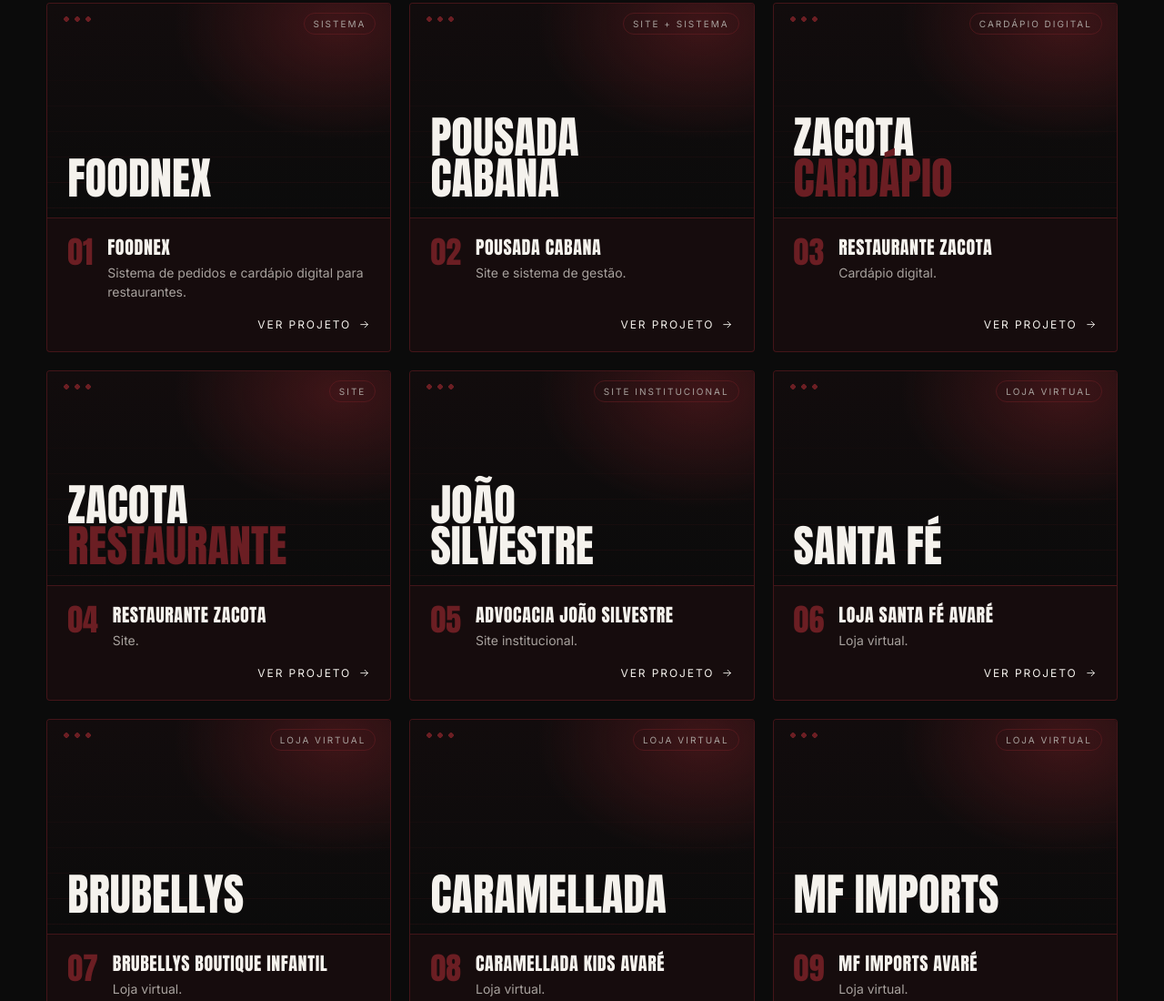
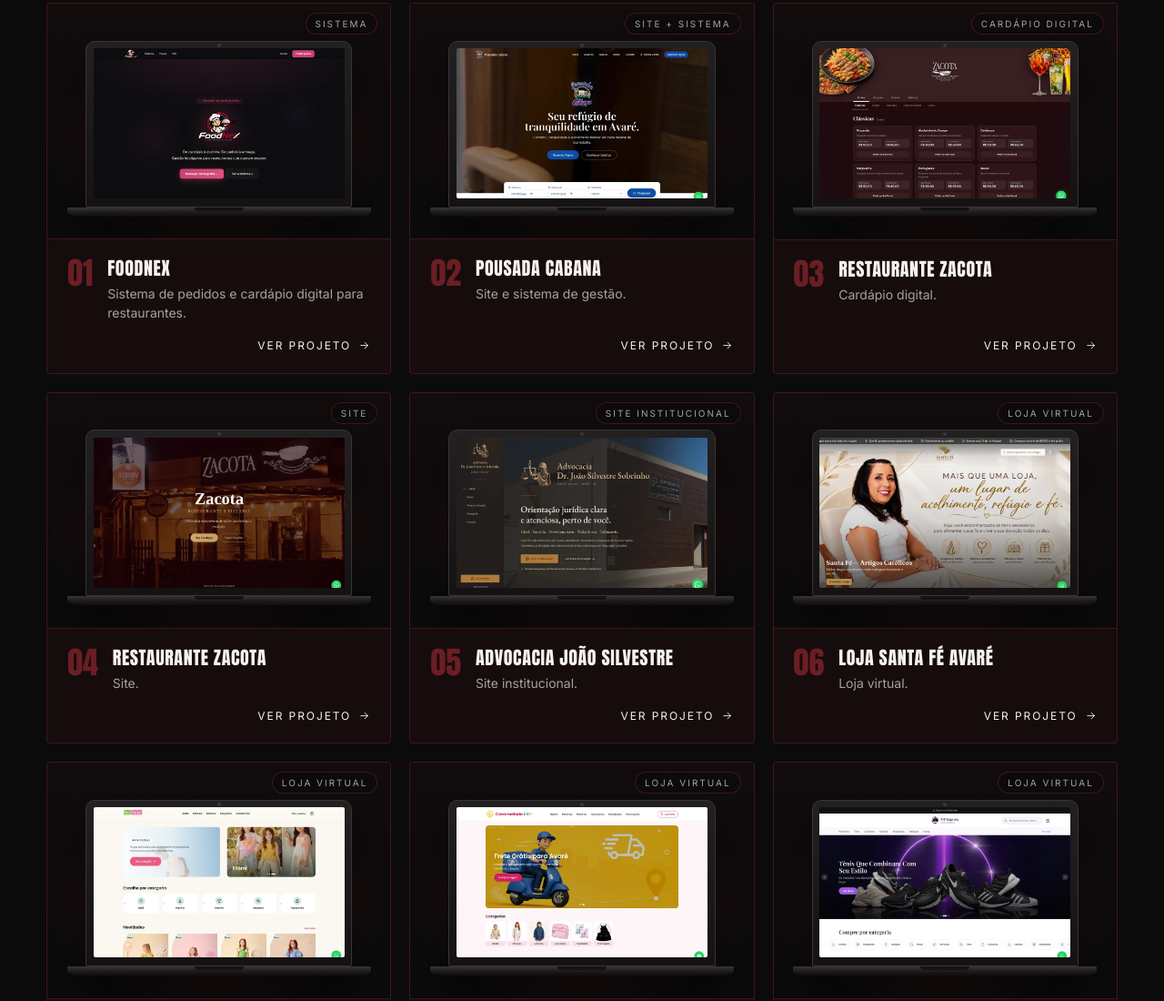
Before and after one commit to eoguilhermeferreira/Meu-Portifolio, a plain HTML site: page index.html in a window 1280 px wide. Shown: the part 1693-2793 px from the top of the page at 91% size. Drawn offline with Linux system fonts and the light colour scheme.

Commit message:
Mostra print real de cada projeto dentro de um notebook
Co-Authored-By: Claude Opus 5.5 <noreply@anthropic.com>
Claude-Session: https://claude.ai/code/session_011vhqJecGZSdnfSJHLURew9

```diff
--- a/index.html
+++ b/index.html
@@ -140,7 +140,7 @@
 
       <div class="projects">
         <a class="project reveal" href="https://foodnex-app.vercel.app" target="_blank" rel="noopener">
-          <div class="preview"><span class="preview-tag">Sistema</span><span class="preview-name">FoodNex</span></div>
+          <div class="preview"><span class="preview-tag">Sistema</span><div class="laptop"><div class="laptop-screen"><img src="/assets/projetos/foodnex.webp" alt="Tela inicial do projeto FoodNex" width="960" height="600" loading="lazy" decoding="async"></div><div class="laptop-base"></div></div></div>
           <div class="project-info">
             <span class="project-n">01</span>
             <div><h3>FoodNex</h3><p>Sistema de pedidos e cardápio digital para restaurantes.</p></div>
@@ -148,7 +148,7 @@
           <span class="project-link">Ver projeto <svg class="ic"><use href="#i-arrow"/></svg></span>
         </a>
         <a class="project reveal" href="https://pousadacabanaavare.com.br" target="_blank" rel="noopener">
-          <div class="preview"><span class="preview-tag">Site + sistema</span><span class="preview-name">Pousada<br>Cabana</span></div>
+          <div class="preview"><span class="preview-tag">Site + sistema</span><div class="laptop"><div class="laptop-screen"><img src="/assets/projetos/pousada.webp" alt="Tela inicial do projeto Pousada Cabana" width="960" height="600" loading="lazy" decoding="async"></div><div class="laptop-base"></div></div></div>
           <div class="project-info">
             <span class="project-n">02</span>
             <div><h3>Pousada Cabana</h3><p>Site e sistema de gestão.</p></div>
@@ -156,7 +156,7 @@
           <span class="project-link">Ver projeto <svg class="ic"><use href="#i-arrow"/></svg></span>
         </a>
         <a class="project reveal" href="https://www.cardapiozacota.com.br" target="_blank" rel="noopener">
-          <div class="preview"><span class="preview-tag">Cardápio digital</span><span class="preview-name">Zacota<br><em>cardápio</em></span></div>
+          <div class="preview"><span class="preview-tag">Cardápio digital</span><div class="laptop"><div class="laptop-screen"><img src="/assets/projetos/zacota-cardapio.webp" alt="Tela inicial do projeto Restaurante Zacota" width="960" height="600" loading="lazy" decoding="async"></div><div class="laptop-base"></div></div></div>
           <div class="project-info">
             <span class="project-n">03</span>
             <div><h3>Restaurante Zacota</h3><p>Cardápio digital.</p></div>
@@ -164,7 +164,7 @@
           <span class="project-link">Ver projeto <svg class="ic"><use href="#i-arrow"/></svg></span>
         </a>
         <a class="project reveal" href="https://www.restaurantezacota.com.br" target="_blank" rel="noopener">
-          <div class="preview"><span class="preview-tag">Site</span><span class="preview-name">Zacota<br><em>restaurante</em></span></div>
+          <div class="preview"><span class="preview-tag">Site</span><div class="laptop"><div class="laptop-screen"><img src="/assets/projetos/zacota-site.webp" alt="Tela inicial do projeto Restaurante Zacota" width="960" height="600" loading="lazy" decoding="async"></div><div class="laptop-base"></div></div></div>
           <div class="project-info">
             <span class="project-n">04</span>
             <div><h3>Restaurante Zacota</h3><p>Site.</p></div>
@@ -172,7 +172,7 @@
           <span class="project-link">Ver projeto <svg class="ic"><use href="#i-arrow"/></svg></span>
         </a>
         <a class="project reveal" href="https://advocacia-joao-silvestre.vercel.app" target="_blank" rel="noopener">
-          <div class="preview"><span class="preview-tag">Site institucional</span><span class="preview-name">João<br>Silvestre</span></div>
+          <div class="preview"><span class="preview-tag">Site institucional</span><div class="laptop"><div class="laptop-screen"><img src="/assets/projetos/advocacia.webp" alt="Tela inicial do projeto Advocacia João Silvestre" width="960" height="600" loading="lazy" decoding="async"></div><div class="laptop-base"></div></div></div>
           <div class="project-info">
             <span class="project-n">05</span>
             <div><h3>Advocacia João Silvestre</h3><p>Site institucional.</p></div>
@@ -180,7 +180,7 @@
           <span class="project-link">Ver projeto <svg class="ic"><use href="#i-arrow"/></svg></span>
         </a>
         <a class="project reveal" href="https://www.lojasantafeavare.com.br" target="_blank" rel="noopener">
-          <div class="preview"><span class="preview-tag">Loja virtual</span><span class="preview-name">Santa Fé</span></div>
+          <div class="preview"><span class="preview-tag">Loja virtual</span><div class="laptop"><div class="laptop-screen"><img src="/assets/projetos/santafe.webp" alt="Tela inicial do projeto Loja Santa Fé Avaré" width="960" height="600" loading="lazy" decoding="async"></div><div class="laptop-base"></div></div></div>
           <div class="project-info">
             <span class="project-n">06</span>
             <div><h3>Loja Santa Fé Avaré</h3><p>Loja virtual.</p></div>
@@ -188,7 +188,7 @@
           <span class="project-link">Ver projeto <svg class="ic"><use href="#i-arrow"/></svg></span>
         </a>
         <a class="project reveal" href="https://www.brubellysboutiqueinfantil.com.br" target="_blank" rel="noopener">
-          <div class="preview"><span class="preview-tag">Loja virtual</span><span class="preview-name">Brubellys</span></div>
+          <div class="preview"><span class="preview-tag">Loja virtual</span><div class="laptop"><div class="laptop-screen"><img src="/assets/projetos/brubellys.webp" alt="Tela inicial do projeto Brubellys Boutique Infantil" width="960" height="600" loading="lazy" decoding="async"></div><div class="laptop-base"></div></div></div>
           <div class="project-info">
             <span class="project-n">07</span>
             <div><h3>Brubellys Boutique Infantil</h3><p>Loja virtual.</p></div>
@@ -196,7 +196,7 @@
           <span class="project-link">Ver projeto <svg class="ic"><use href="#i-arrow"/></svg></span>
         </a>
         <a class="project reveal" href="https://www.caramelladakidsavare.com.br" target="_blank" rel="noopener">
-          <div class="preview"><span class="preview-tag">Loja virtual</span><span class="preview-name">Caramellada</span></div>
+          <div class="preview"><span class="preview-tag">Loja virtual</span><div class="laptop"><div class="laptop-screen"><img src="/assets/projetos/caramellada.webp" alt="Tela inicial do projeto Caramellada Kids Avaré" width="960" height="600" loading="lazy" decoding="async"></div><div class="laptop-base"></div></div></div>
           <div class="project-info">
             <span class="project-n">08</span>
             <div><h3>Caramellada Kids Avaré</h3><p>Loja virtual.</p></div>
@@ -204,7 +204,7 @@
           <span class="project-link">Ver projeto <svg class="ic"><use href="#i-arrow"/></svg></span>
         </a>
         <a class="project reveal" href="https://www.mfimportsavare.com.br" target="_blank" rel="noopener">
-          <div class="preview"><span class="preview-tag">Loja virtual</span><span class="preview-name">MF Imports</span></div>
+          <div class="preview"><span class="preview-tag">Loja virtual</span><div class="laptop"><div class="laptop-screen"><img src="/assets/projetos/mfimports.webp" alt="Tela inicial do projeto MF Imports Avaré" width="960" height="600" loading="lazy" decoding="async"></div><div class="laptop-base"></div></div></div>
           <div class="project-info">
             <span class="project-n">09</span>
             <div><h3>MF Imports Avaré</h3><p>Loja virtual.</p></div>
--- a/styles.css
+++ b/styles.css
@@ -336,46 +336,56 @@ ul, ol { list-style: none; }
 }
 .preview {
   position: relative;
-  aspect-ratio: 16 / 10;
-  display: flex; align-items: flex-end;
-  padding: 20px 22px;
+  aspect-ratio: 16 / 11;
+  display: flex; align-items: center; justify-content: center;
+  padding: 34px 22px 18px;
   background:
-    radial-gradient(ellipse 80% 90% at 85% 10%, rgba(107, 30, 35, .5), transparent 60%),
+    radial-gradient(ellipse 70% 65% at 50% 60%, rgba(107, 30, 35, .55), transparent 70%),
     linear-gradient(180deg, #120c0d, var(--black));
   border-bottom: 1px solid var(--line);
   overflow: hidden;
 }
-.preview::before {                  /* barra de navegador minimalista */
-  content: "";
-  position: absolute; top: 14px; left: 18px;
-  width: 34px; height: 6px;
-  background:
-    radial-gradient(circle at 3px 3px, var(--wine) 2.6px, transparent 3px) 0 0 / 12px 6px repeat-x;
-}
-.preview::after {                   /* linhas finas de grade */
-  content: ""; position: absolute; inset: 0;
-  background-image: linear-gradient(rgba(107, 30, 35, .16) 1px, transparent 1px);
-  background-size: 100% 28px;
-  -webkit-mask-image: linear-gradient(180deg, transparent 15%, #000 100%);
-  mask-image: linear-gradient(180deg, transparent 15%, #000 100%);
-  pointer-events: none;
-}
 .preview-tag {
-  position: absolute; top: 10px; right: 16px;
+  position: absolute; top: 10px; right: 14px; z-index: 2;
   font-size: 10px; letter-spacing: .2em; text-transform: uppercase; color: var(--gray);
   border: 1px solid var(--line); border-radius: 100px; padding: 3px 10px;
+  background: rgba(11, 11, 11, .6);
 }
-.preview-name {
-  position: relative; z-index: 1;
-  font-family: var(--f-display);
-  font-size: clamp(38px, 3.8vw, 54px);
-  line-height: .92;
-  text-transform: uppercase;
-  color: var(--off);
-  transition: transform .6s var(--ease), letter-spacing .6s var(--ease);
-  transform-origin: left bottom;
+
+/* Notebook (moldura em CSS com o print real do site) */
+.laptop {
+  width: 88%;
+  transition: transform .6s var(--ease);
+  filter: drop-shadow(0 18px 22px rgba(0, 0, 0, .6));
 }
-.preview-name em { font-style: normal; color: var(--wine); }
+.laptop-screen {
+  position: relative;
+  aspect-ratio: 16 / 10;
+  padding: 2.6% 2.6% 3%;
+  background: linear-gradient(180deg, #232022, #141213);
+  border: 1px solid #3a3436;
+  border-radius: 10px 10px 2px 2px;
+}
+.laptop-screen::before {           /* câmera */
+  content: ""; position: absolute; top: 1.1%; left: 50%; width: 4px; height: 4px; margin-left: -2px;
+  border-radius: 50%; background: #3d3739;
+}
+.laptop-screen img {
+  width: 100%; height: 100%; object-fit: cover; object-position: top center;
+  border-radius: 2px;
+  background: #1a1718;
+}
+.laptop-base {
+  position: relative;
+  width: 114%; margin-left: -7%;
+  height: 0; padding-bottom: 3.4%;
+  background: linear-gradient(180deg, #3a3436 0%, #1d1a1b 55%, #0f0d0e 100%);
+  border-radius: 1px 1px 12px 12px / 1px 1px 60% 60%;
+}
+.laptop-base::before {             /* entalhe de abertura */
+  content: ""; position: absolute; top: 0; left: 50%; width: 16%; margin-left: -8%; height: 38%;
+  background: #141213; border-radius: 0 0 6px 6px;
+}
 .project-info { display: flex; gap: 16px; padding: 20px 22px 6px; flex: 1; }
 .project-n { font-family: var(--f-display); font-size: 34px; line-height: 1; color: var(--wine); }
 .project h3 { font-family: var(--f-display); font-weight: 400; font-size: 20px; letter-spacing: .03em; text-transform: uppercase; line-height: 1.15; }
@@ -387,7 +397,7 @@ ul, ol { list-style: none; }
 }
 .project-link .ic { transition: transform .35s var(--ease); }
 .project:hover { transform: translateY(-6px); border-color: var(--wine); box-shadow: 0 28px 50px -28px rgba(107, 30, 35, .9); }
-.project:hover .preview-name { transform: scale(1.04); letter-spacing: .015em; }
+.project:hover .laptop { transform: translateY(-4px) scale(1.035); }
 .project:hover .project-link .ic { transform: translateX(5px); }
 
 .own { margin-top: 48px; }
@@ -593,7 +603,6 @@ ul, ol { list-style: none; }
   .about { grid-template-columns: 1fr; }
   .about-photo { min-height: 0; padding-top: 28px; border-right: 0; border-bottom: 1px solid var(--line); }
   .about-photo img { width: min(78%, 340px); }
-  .preview { aspect-ratio: 16 / 8; }
 }
 
 @media (max-width: 640px) {
```
Also changed, not shown: assets/projetos/advocacia.webp (added), assets/projetos/brubellys.webp (added), assets/projetos/caramellada.webp (added), assets/projetos/foodnex.webp (added), assets/projetos/mfimports.webp (added), assets/projetos/pousada.webp (added), assets/projetos/santafe.webp (added), assets/projetos/zacota-cardapio.webp (added), assets/projetos/zacota-site.webp (added).
